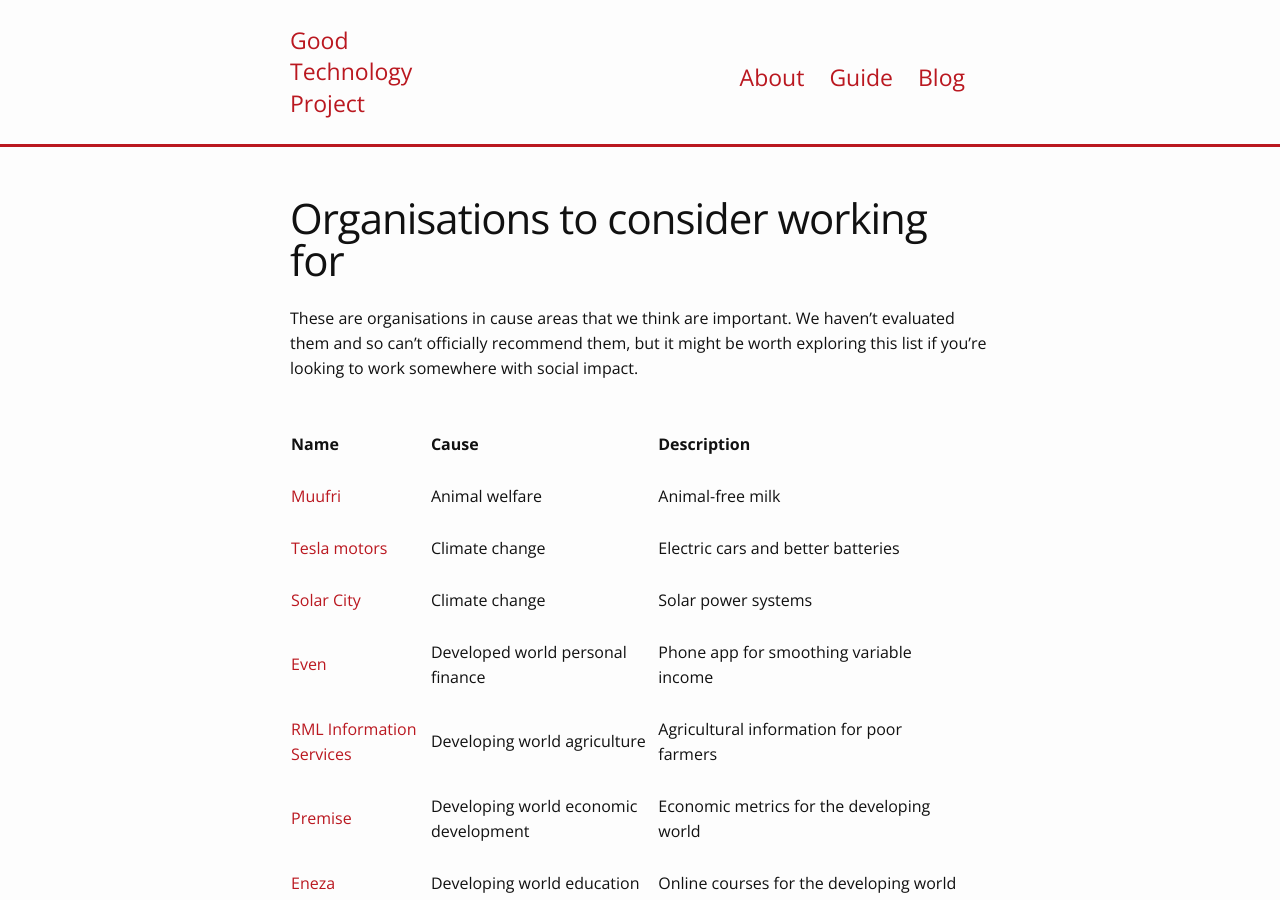
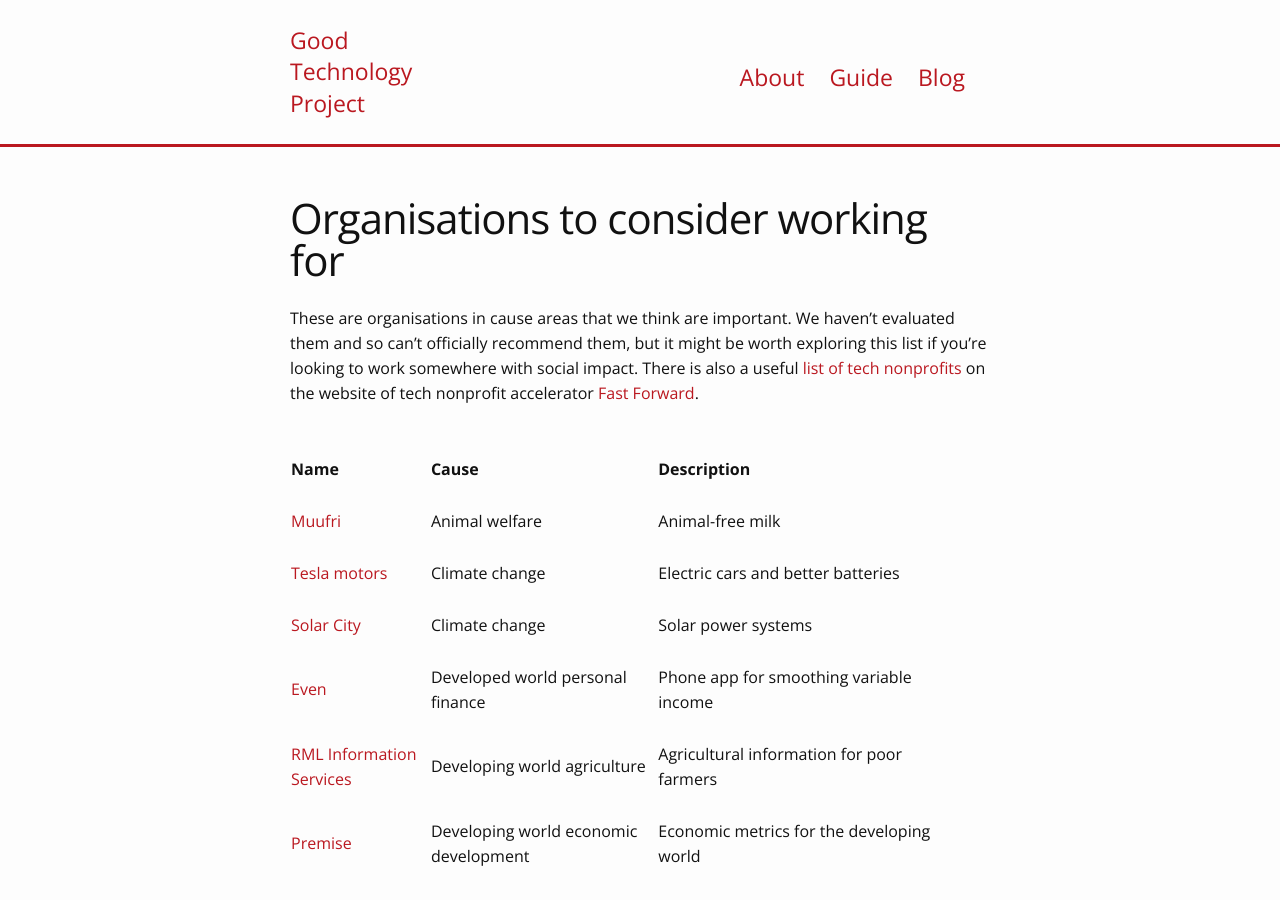
Before and after one commit to richardbatty/good-technology-project, a Jekyll site: the page built from guide/organisations-to-work-for.md, in a window 1280 px wide and 900 px high. Built offline with Jekyll 4.4.1, drawn with Linux system fonts in a browser that asks for light colours; comment, search, counter and statistics services are not loaded.

Commit message:
Add link to fast forward's list of tech nonprofits

```diff
--- a/guide/organisations-to-work-for.md
+++ b/guide/organisations-to-work-for.md
@@ -4,7 +4,7 @@
 permalink: /guide/organisations-to-work-for/
 ---
 
-These are organisations in cause areas that we think are important. We haven't evaluated them and so can't officially recommend them, but it might be worth exploring this list if you're looking to work somewhere with social impact.
+These are organisations in cause areas that we think are important. We haven't evaluated them and so can't officially recommend them, but it might be worth exploring this list if you're looking to work somewhere with social impact. There is also a useful [list of tech nonprofits](http://www.ffwd.org/tech-nonprofits/) on the website of tech nonprofit accelerator [Fast Forward](http://www.ffwd.org/).
 
 | Name        | Cause           | Description  |
 | ------------- | ------------- | ----- |
```
